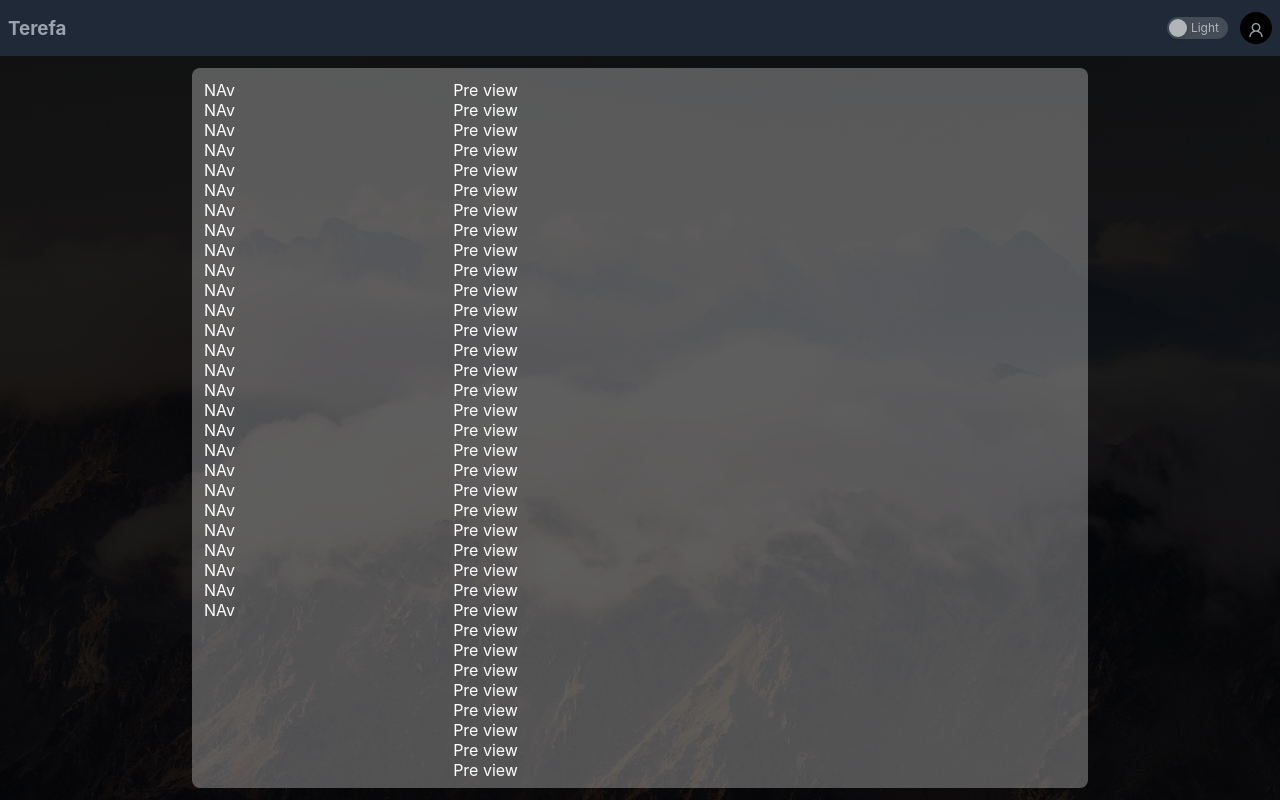
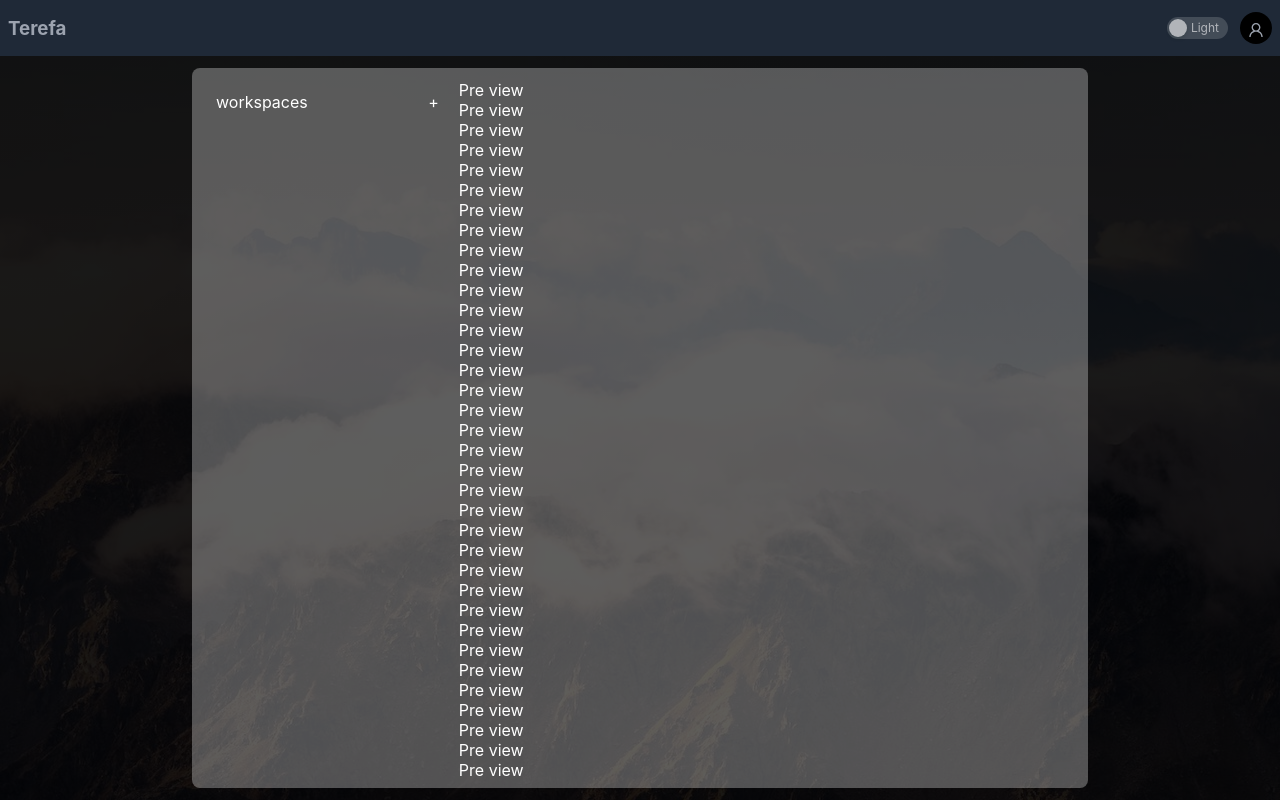
Before and after one commit to Nihal-Abedin/Terefa-coard-react, a React (Vite) app: page /workspace in a window 1280 px wide. Built offline with nearby package versions, Linux system fonts and the light colour scheme; sample sign-in values are in the browser's storage.

Commit message:
basic ui

```diff
--- a/src/components/WorkspaceTemplate/WorkspaceNav.tsx
+++ b/src/components/WorkspaceTemplate/WorkspaceNav.tsx
@@ -1,33 +1,10 @@
 const WorkspaceNav = () => {
   return (
     <div className=" overflow-y-auto border-r-2">
-      <p>NAv</p>
-      <p>NAv</p>
-      <p>NAv</p>
-      <p>NAv</p>
-      <p>NAv</p>
-      <p>NAv</p>
-      <p>NAv</p>
-      <p>NAv</p>
-      <p>NAv</p>
-      <p>NAv</p>
-      <p>NAv</p>
-      <p>NAv</p>
-      <p>NAv</p>
-      <p>NAv</p>
-      <p>NAv</p>
-      <p>NAv</p>
-      <p>NAv</p>
-      <p>NAv</p>
-      <p>NAv</p>
-      <p>NAv</p>
-      <p>NAv</p>
-      <p>NAv</p>
-      <p>NAv</p>
-      <p>NAv</p>
-      <p>NAv</p>
-      <p>NAv</p>
-      <p>NAv</p>
+      <div className="flex justify-between p-3 border-b-2 border-black border-spacing-2 hover:bg-white/20 rounded-md transition-all">
+        <p>workspaces</p>
+        <span>+</span>
+      </div>
     </div>
   );
 };
--- a/src/components/WorkspaceTemplate/WorkspaceTemp.tsx
+++ b/src/components/WorkspaceTemplate/WorkspaceTemp.tsx
@@ -13,7 +13,7 @@ const WorkspaceTemp: React.FC<WorspaceTempProps> & WorkspaceTempCom = ({
   children,
 }) => {
   return (
-    <div className="grid grid-cols-[1fr,2.5fr] grid-rows-1 h-full overflow-hidden">
+    <div className="grid grid-cols-[1fr,2.5fr] grid-rows-1 gap-2 h-full overflow-hidden">
       {children}
     </div>
   );
```
